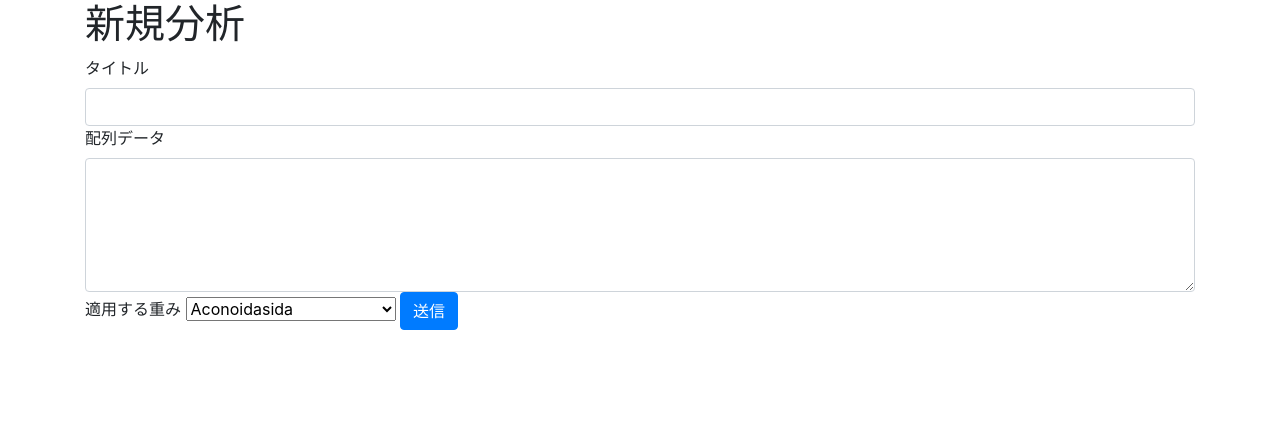
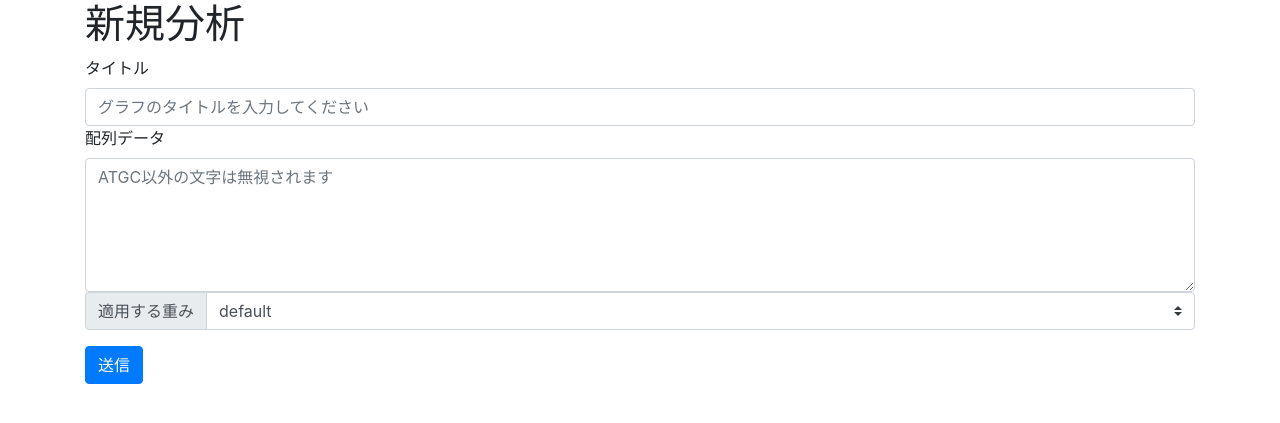
Before and after one commit to Omochice/flask_gbkplot, a Flask app: page /create in a window 1280 px wide. Shown: the part 56-479 px from the top of the page. Run offline with Flask 2, Linux system fonts and the light colour scheme; some libraries are stand-ins or nearby versions.

Commit message:
bootstrapを使って重み選択を修飾した

```diff
--- a/templates/edit.html
+++ b/templates/edit.html
@@ -4,21 +4,27 @@
 <form action="{{ url_for('analysis') }}" method="post">
 
     <label>タイトル</label>
-    <input class="form-control" type="text" size="30" name="title">
+    <input class="form-control" type="text" size="30" name="title" placeholder="グラフのタイトルを入力してください">
     <label>配列データ</label>
-    <textarea class="form-control" name="data" rows="5"></textarea>
+    <textarea class="form-control" name="data" rows="5" placeholder="ATGC以外の文字は無視されます"></textarea>
     <!-- <label>ファイルの種類</label>
     <select name="filetype" size=1>
         <option value="text">text</option>
         <option value="fasta">fasta</option>
         <option value="gbk">gbk</option>
     </select> -->
-    <label>適用する重み</label>
-    <select name="class" size=1>
-        {% for class in classes %}
-        <option value={{ class }}>{{ class }}</option>
-        {% endfor %}
-    </select>
+
+    <div class="input-group mb-3">
+        <div class="input-group-prepend">
+            <label class="input-group-text" for="inputGroupSelect01">適用する重み</label>
+        </div>
+        <select class="custom-select" id="inputGroupSelect01" name="class">
+            <option selected value="default">default</option>
+            {% for class in classes %}
+            <option value={{ class }}>{{ class }}</option>
+            {% endfor %}
+        </select>
+    </div>
 
     <input class="btn btn-primary" type="submit" value="送信">
 
```
